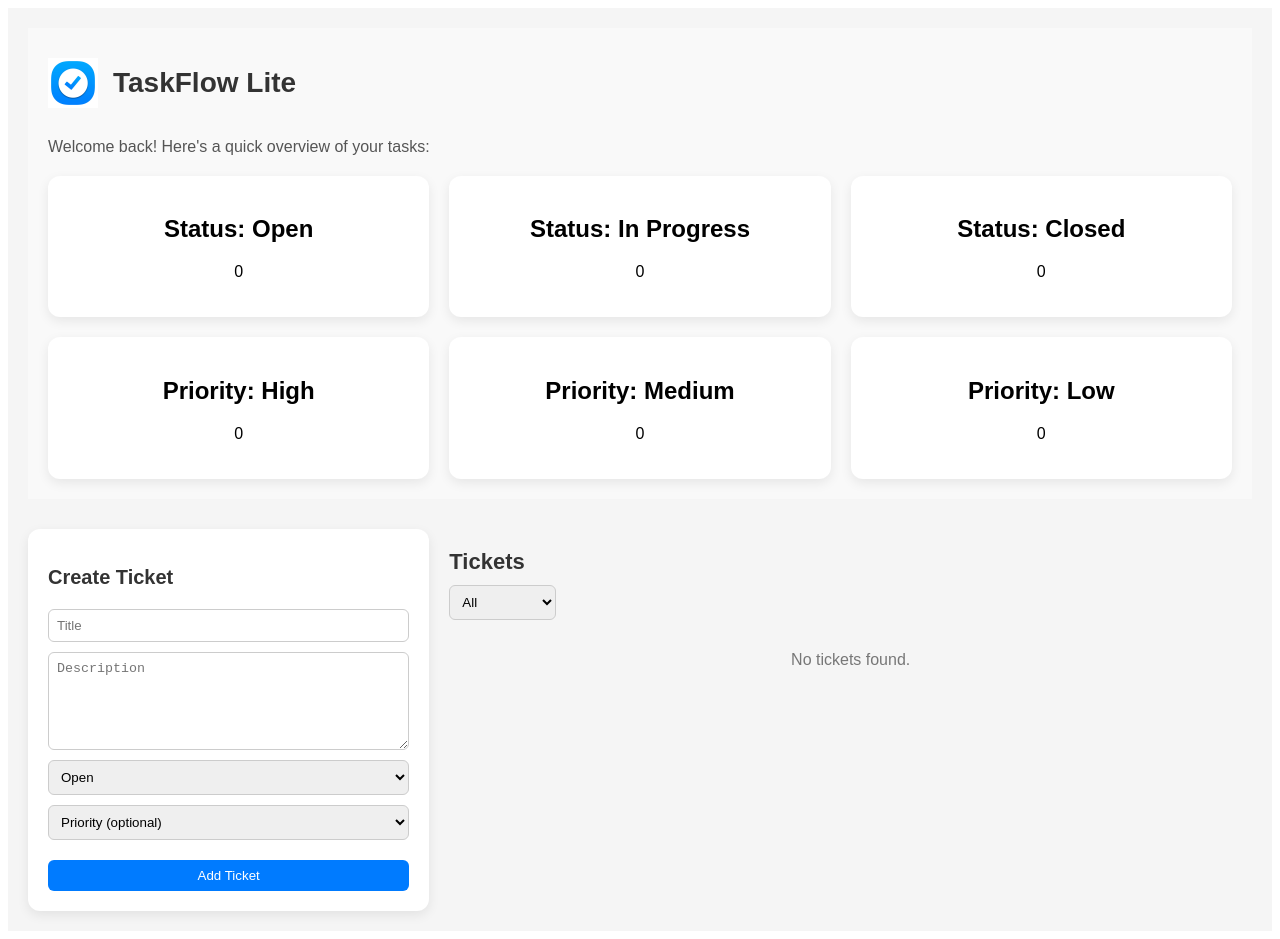
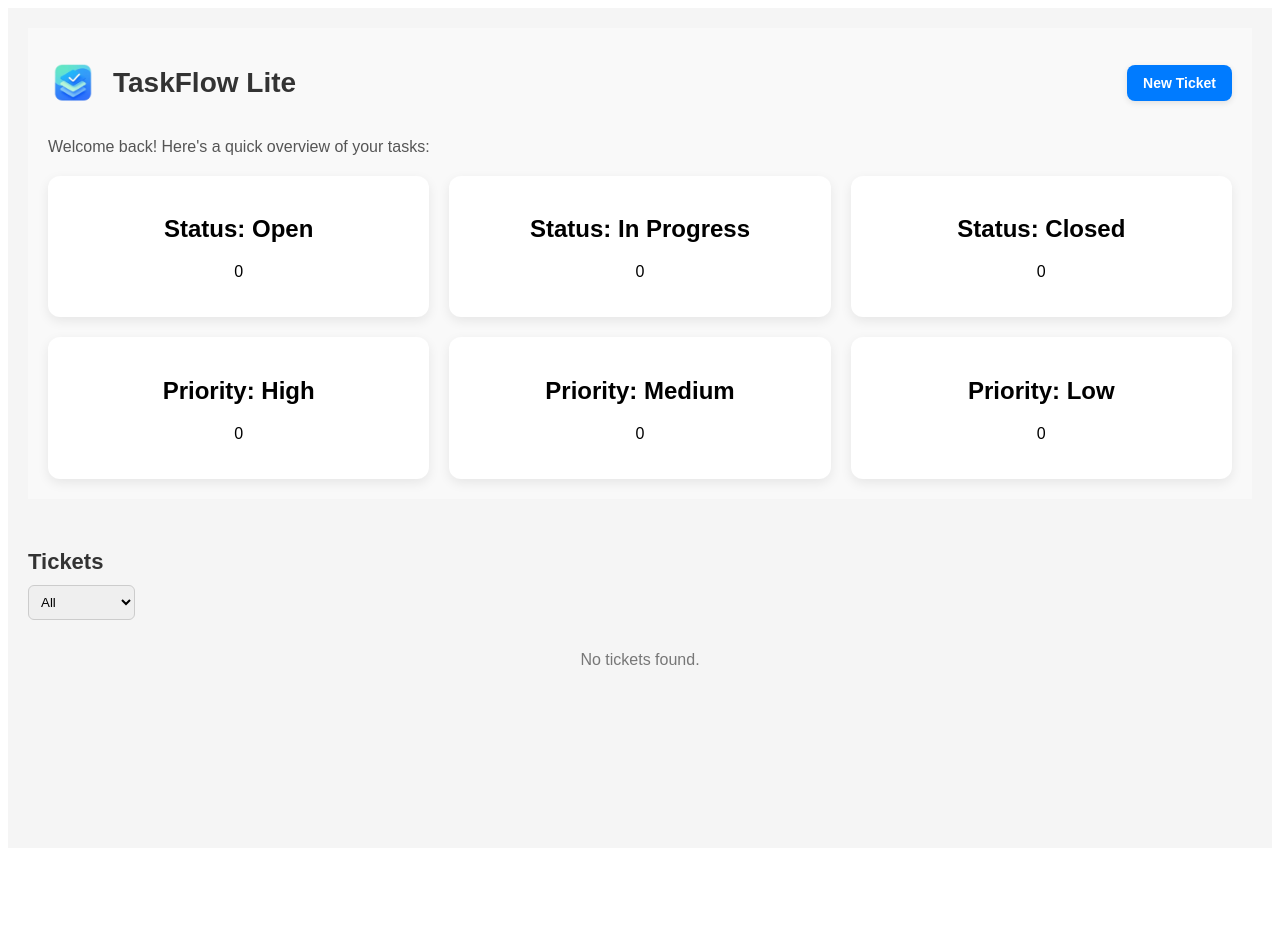
Before and after one commit to areeba948/taskflow-lite, a React (Vite) app in the folder vite-project/: page / in a window 1280 px wide. After the commit the page ends 856 px from the top, so only its background shows below. Built offline with nearby package versions, Linux system fonts and the light colour scheme.

Commit message:
Change the logo and button position while make the form pop-up one and also changed minor functionality

```diff
--- a/vite-project/src/App.jsx
+++ b/vite-project/src/App.jsx
@@ -1,8 +1,8 @@
 import React, { useState, useEffect } from 'react';
 import Dashboard from './components/Dashboard.jsx';
-import TicketForm from './components/TicketForm.jsx';
+import TicketSection from './components/TicketSection.jsx';
 import TicketList from './components/TicketList.jsx';
-import CommentList from './components/CommentList.jsx';
+import TicketForm from './components/TicketForm.jsx'; // ✅ import the form for popup
 
 const App = () => {
   const [tickets, setTickets] = useState(() => {
@@ -10,14 +10,15 @@ const App = () => {
     return saved ? JSON.parse(saved) : [];
   });
   const [selectedTicket, setSelectedTicket] = useState(null);
+  const [showForm, setShowForm] = useState(false); // ✅ for popup visibility
 
   // Save tickets to localStorage
   useEffect(() => {
     localStorage.setItem('tickets', JSON.stringify(tickets));
   }, [tickets]);
 
-  const addOrUpdateTicket = ticket => {
-    if (ticket.id) {
+  const addOrUpdateTicket = (ticket) => {
+    if (ticket.id && tickets.some(t => t.id === ticket.id)) {
       setTickets(tickets.map(t => (t.id === ticket.id ? ticket : t)));
     } else {
       ticket.id = Date.now();
@@ -26,44 +27,57 @@ const App = () => {
       setTickets([...tickets, ticket]);
     }
     setSelectedTicket(null);
+    setShowForm(false); // ✅ close popup after saving
   };
 
-  const addComment = comment => {
+  const addComment = (comment) => {
     if (!selectedTicket) return;
     const updatedTicket = { ...selectedTicket };
     updatedTicket.comments.push({ id: Date.now(), ...comment });
-    setTickets(tickets.map(t => (t.id === updatedTicket.id ? updatedTicket : t)));
+    setTickets(tickets.map((t) => (t.id === updatedTicket.id ? updatedTicket : t)));
     setSelectedTicket(updatedTicket);
   };
 
   return (
     <div style={styles.container}>
-      {/* Modern Dashboard */}
-      <Dashboard tickets={tickets} />
+      {/* ✅ Dashboard with "New Ticket" button */}
+      <Dashboard tickets={tickets} onNewTicket={() => setShowForm(true)} />
 
-      {/* Two-column layout (Left: Form, Right: Ticket List) */}
       <div style={styles.columns}>
-        {/* Left column → Ticket Form + Comments */}
-        <div style={styles.left}>
-        <TicketForm onSubmit={addOrUpdateTicket} ticket={selectedTicket} />
-        </div>
-
-
-        {/* Right column → Ticket List */}
         <div style={styles.right}>
           <TicketList
             tickets={tickets}
-            onEdit={ticket => setSelectedTicket(ticket)}
-            onDelete={id => setTickets(tickets.filter(t => t.id !== id))}
+            onEdit={(ticket) => {
+              setSelectedTicket(ticket);
+              setShowForm(true); // ✅ open popup for editing
+            }}
+            onDelete={(id) => setTickets(tickets.filter((t) => t.id !== id))}
             onAddComment={(ticket, comment) => {
-            const updated = { ...ticket, comments: [...ticket.comments, { id: Date.now(), ...comment }] };
-            setTickets(tickets.map(t => (t.id === ticket.id ? updated : t)));
-            if (selectedTicket?.id === ticket.id) setSelectedTicket(updated);
-  }}
-/>
-
+              const updated = {
+                ...ticket,
+                comments: [...ticket.comments, { id: Date.now(), ...comment }],
+              };
+              setTickets(tickets.map((t) => (t.id === ticket.id ? updated : t)));
+              if (selectedTicket?.id === ticket.id) setSelectedTicket(updated);
+            }}
+          />
         </div>
       </div>
+
+      {/* ✅ Popup Form */}
+      {showForm && (
+        <div style={styles.popupOverlay}>
+          <div style={styles.popupBox}>
+            <TicketForm
+              onSubmit={addOrUpdateTicket}
+              ticket={selectedTicket}
+            />
+            <button style={styles.closeBtn} onClick={() => { setShowForm(false); setSelectedTicket(null); }}>
+              Close
+            </button>
+          </div>
+        </div>
+      )}
     </div>
   );
 };
@@ -81,14 +95,40 @@ const styles = {
     marginTop: 20,
     alignItems: 'flex-start',
   },
-  left: {
-    flex: 1,
-    minWidth: 300,
-  },
   right: {
     flex: 2,
     minWidth: 300,
   },
+  // ✅ popup styles
+  popupOverlay: {
+    position: 'fixed',
+    top: 0,
+    left: 0,
+    width: '100%',
+    height: '100%',
+    backgroundColor: 'rgba(0,0,0,0.5)',
+    display: 'flex',
+    justifyContent: 'center',
+    alignItems: 'center',
+    zIndex: 999,
+  },
+  popupBox: {
+    backgroundColor: '#fff',
+    padding: 20,
+    borderRadius: 12,
+    width: '400px',
+    boxShadow: '0 4px 12px rgba(0,0,0,0.3)',
+    position: 'relative',
+  },
+  closeBtn: {
+    marginTop: 10,
+    padding: '8px 12px',
+    backgroundColor: '#dc3545',
+    color: '#fff',
+    border: 'none',
+    borderRadius: 6,
+    cursor: 'pointer',
+  },
 };
 
 export default App;
--- a/vite-project/src/components/Dashboard.jsx
+++ b/vite-project/src/components/Dashboard.jsx
@@ -1,7 +1,7 @@
 import React from 'react';
-import logo from '../assets/logo.avif'; // your logo path
+import logo from '../assets/image-removebg-preview (1).png'; // your logo path
 
-const Dashboard = ({ tickets }) => {
+const Dashboard = ({ tickets, onNewTicket }) => {
   // Count by status
   const statusCount = tickets.reduce((acc, t) => {
     acc[t.status] = (acc[t.status] || 0) + 1;
@@ -18,10 +18,15 @@ const Dashboard = ({ tickets }) => {
 
   return (
     <div style={styles.container}>
-      {/* Header */}
+      {/* Header with New Ticket button */}
       <header style={styles.header}>
-        <img src={logo} alt="Logo" style={styles.logo} />
-        <h1 style={styles.title}>TaskFlow Lite</h1>
+        <div style={styles.leftHeader}>
+          <img src={logo} alt="Logo" style={styles.logo} />
+          <h1 style={styles.title}>TaskFlow Lite</h1>
+        </div>
+        <button style={styles.newTicketBtn} onClick={onNewTicket}>
+          New Ticket
+        </button>
       </header>
 
       <p style={styles.welcome}>
@@ -73,17 +78,37 @@ const styles = {
   header: {
     display: 'flex',
     alignItems: 'center',
+    justifyContent: 'space-between', // ✅ pushes button to right
     marginBottom: 20,
+  },
+  leftHeader: {
+    display: 'flex',
+    alignItems: 'center',
+    gap: 15,
   },
   logo: {
     width: 50,
     height: 50,
-    marginRight: 15,
   },
   title: {
     fontSize: 28,
     fontWeight: 'bold',
     color: '#333',
+  },
+  newTicketBtn: {
+    padding: '10px 16px',
+    backgroundColor: '#007bff',
+    color: '#fff',
+    border: 'none',
+    borderRadius: 8,
+    cursor: 'pointer',
+    fontWeight: 'bold',
+    fontSize: 14,
+    boxShadow: '0 2px 6px rgba(0,0,0,0.1)',
+    transition: 'background-color 0.2s ease',
+  },
+  newTicketBtnHover: {
+    backgroundColor: '#0056b3',
   },
   welcome: {
     fontSize: 16,
--- /dev/null
+++ b/vite-project/src/components/TicketSection.jsx
@@ -0,0 +1,72 @@
+import React, { useState, useEffect } from "react";
+import TicketForm from "./TicketForm";
+
+const TicketSection = ({ onSubmit, ticket, clearSelected }) => {
+  const [showForm, setShowForm] = useState(false);
+
+  // ✅ Automatically open form if editing a ticket
+  useEffect(() => {
+    if (ticket) setShowForm(true);
+  }, [ticket]);
+
+  const handleToggleForm = () => {
+    if (showForm && ticket) {
+      clearSelected(); // close edit mode if open
+    }
+    setShowForm((prev) => !prev);
+  };
+
+  return (
+    <div style={styles.container}>
+      <div style={styles.headerRow}>
+        <h2 style={styles.heading}>Tickets</h2>
+        <button onClick={handleToggleForm} style={styles.newTicketButton}>
+          {showForm ? (ticket ? "Cancel Edit" : "Close Form") : "New Ticket"}
+        </button>
+      </div>
+
+      {showForm && (
+        <div style={styles.formWrapper}>
+          <TicketForm onSubmit={onSubmit} ticket={ticket} />
+        </div>
+      )}
+    </div>
+  );
+};
+
+const styles = {
+  container: {
+    padding: 20,
+    borderRadius: 12,
+    backgroundColor: "#fff",
+    boxShadow: "0 4px 12px rgba(0,0,0,0.08)",
+    display: "flex",
+    flexDirection: "column",
+    gap: 10,
+  },
+  headerRow: {
+    display: "flex",
+    justifyContent: "space-between",
+    alignItems: "center",
+  },
+  heading: {
+    fontSize: 20,
+    fontWeight: "bold",
+    color: "#333",
+  },
+  newTicketButton: {
+    padding: "8px 14px",
+    backgroundColor: "#007bff",
+    color: "#fff",
+    border: "none",
+    borderRadius: 6,
+    cursor: "pointer",
+    fontWeight: "500",
+    fontSize: 15,
+  },
+  formWrapper: {
+    marginTop: 15,
+  },
+};
+
+export default TicketSection;
```
Also changed, not shown: vite-project/src/assets/image-removebg-preview (1).png (added).
